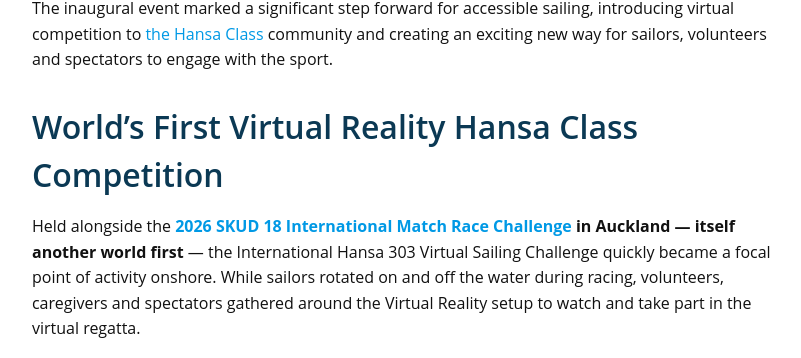
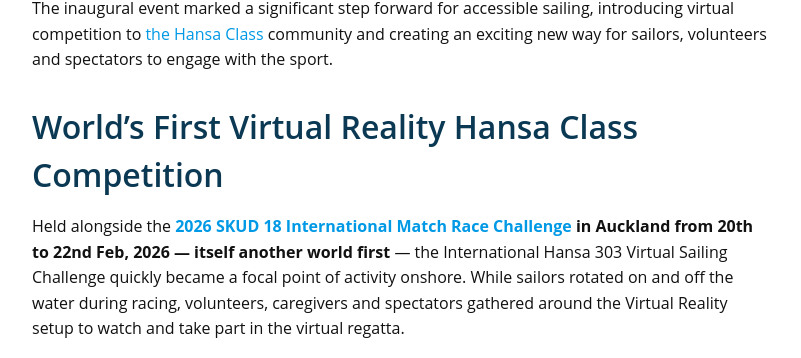
Before and after one commit to marineverse/marineverse.github.io, a Jekyll site: the page built from _posts/2026-03-17-inaugural-hansa-303-virtual-sailing-challenge-press-release.markdown, in a window 1280 px wide and 900 px high, scrolled down 906 px, cut to the strip 45-403 px from the top of the window. Shown: the whole strip, without its empty margins (238-1039 px from the left). Built offline with Jekyll 4.4.1, drawn with Linux system fonts in a browser that asks for light colours; comment, search, counter and statistics services are not loaded.

Commit message:
added dates

```diff
--- a/_posts/2026-03-17-inaugural-hansa-303-virtual-sailing-challenge-press-release.markdown
+++ b/_posts/2026-03-17-inaugural-hansa-303-virtual-sailing-challenge-press-release.markdown
@@ -17,7 +17,7 @@
 
 ## World's First Virtual Reality Hansa Class Competition
 
-Held alongside the **[2026 SKUD 18 International Match Race Challenge](https://sailabilityauckland.org.nz/public/schedule/events/76486-2026-skud-18-international-match-race-challenge) in Auckland — itself another world first** — the International Hansa 303 Virtual Sailing Challenge quickly became a focal point of activity onshore. While sailors rotated on and off the water during racing, volunteers, caregivers and spectators gathered around the Virtual Reality setup to watch and take part in the virtual regatta.
+Held alongside the **[2026 SKUD 18 International Match Race Challenge](https://sailabilityauckland.org.nz/public/schedule/events/76486-2026-skud-18-international-match-race-challenge) in Auckland from 20th to 22nd Feb, 2026 — itself another world first** — the International Hansa 303 Virtual Sailing Challenge quickly became a focal point of activity onshore. While sailors rotated on and off the water during racing, volunteers, caregivers and spectators gathered around the Virtual Reality setup to watch and take part in the virtual regatta.
 
 <iframe width="100%" height="415" src="https://www.youtube.com/embed/xkF4gbWTFAY?rel=0&amp;showinfo=0" frameborder="0" allowfullscreen></iframe>
 
```
